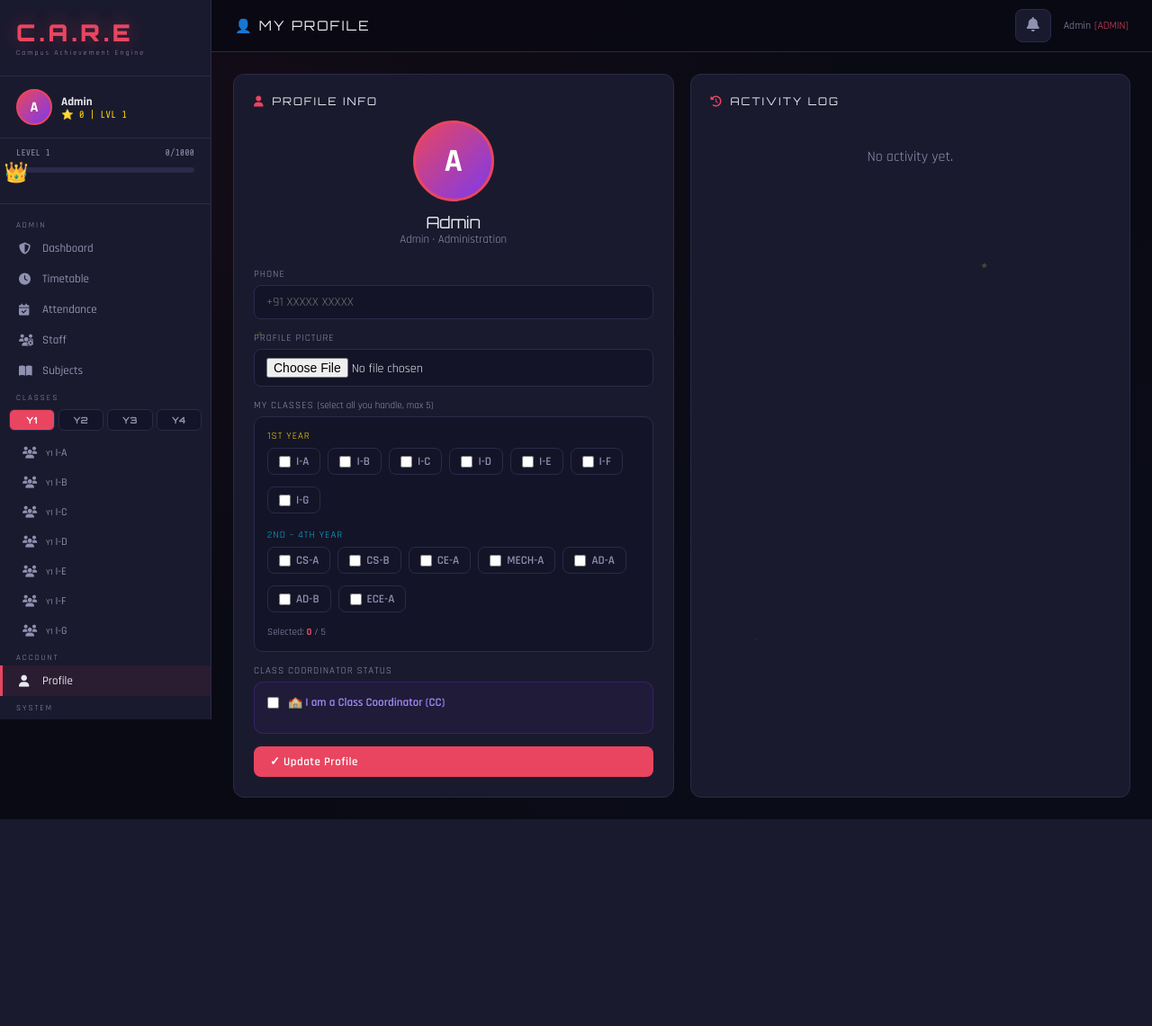
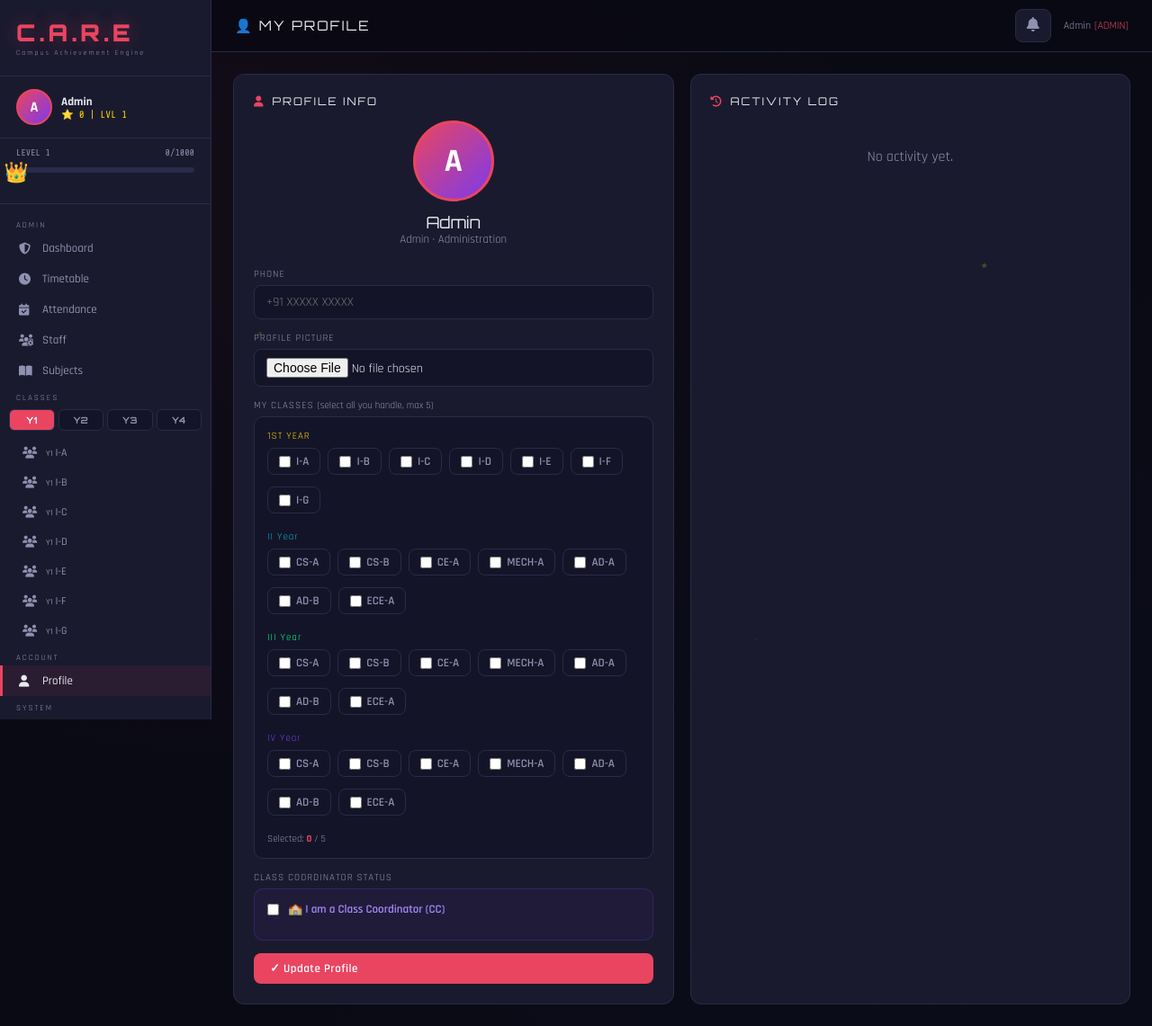
Before and after one commit to SanthiyaRamanan/care-app, a Flask app: page /profile in a window 1280 px wide. Shown: the whole page at 90% size. Before the commit the page ends 911 px from the top, so only its background shows below. Run offline with Flask 3, Linux system fonts and the light colour scheme; a user stored in the database is signed in; data comes from the database, SQL or seed files in the repository; some libraries are stand-ins or nearby versions.

Commit message:
Update profile.html

```diff
--- a/templates/profile.html
+++ b/templates/profile.html
@@ -38,37 +38,49 @@
     <div class="form-group">
       <label>MY CLASSES <span style="color:var(--text2);font-weight:400;text-transform:none;letter-spacing:0;">(select all you handle, max 5)</span></label>
       <div style="background:var(--bg3);border:1px solid var(--border);border-radius:10px;padding:14px;">
+
+        <!-- 1ST YEAR -->
         <div style="font-size:11px;color:var(--gold);letter-spacing:1px;margin-bottom:6px;">1ST YEAR</div>
-        <div style="display:flex;flex-wrap:wrap;gap:8px;margin-bottom:12px;">
+        <div style="display:flex;flex-wrap:wrap;gap:8px;margin-bottom:14px;">
           {% for cls in ['I-A','I-B','I-C','I-D','I-E','I-F','I-G'] %}
+          {% set stored_key = '1-' + cls %}
           <label style="display:flex;align-items:center;gap:6px;cursor:pointer;text-transform:none;letter-spacing:0;font-size:13px;font-weight:600;
-                        background:{% if cls in my_classes %}rgba(233,69,96,0.15){% else %}var(--bg3){% endif %};
-                        border:1px solid {% if cls in my_classes %}var(--accent){% else %}var(--border){% endif %};
+                        background:{% if stored_key in my_classes or cls in my_classes %}rgba(233,69,96,0.15){% else %}var(--bg3){% endif %};
+                        border:1px solid {% if stored_key in my_classes or cls in my_classes %}var(--accent){% else %}var(--border){% endif %};
                         border-radius:8px;padding:6px 12px;transition:all 0.15s;" id="lbl_{{ cls }}"
                 onclick="toggleClass(this, '{{ cls }}')">
             <input type="checkbox" name="staff_classes" value="{{ cls }}"
-                   {% if cls in my_classes %}checked{% endif %}
+                   {% if stored_key in my_classes or cls in my_classes %}checked{% endif %}
                    style="width:auto;accent-color:var(--accent);">
             {{ cls }}
           </label>
           {% endfor %}
         </div>
-        <div style="font-size:11px;color:var(--blue);letter-spacing:1px;margin-bottom:6px;">2ND – 4TH YEAR</div>
-        <div style="display:flex;flex-wrap:wrap;gap:8px;">
+
+        <!-- 2ND–4TH YEAR — grouped by year with year selector per class -->
+        {% for yr, yr_label, yr_color in [(2,'II Year','var(--blue)'),(3,'III Year','var(--green)'),(4,'IV Year','var(--purple)')] %}
+        <div style="font-size:11px;color:{{ yr_color }};letter-spacing:1px;margin-bottom:6px;">{{ yr_label }}</div>
+        <div style="display:flex;flex-wrap:wrap;gap:8px;margin-bottom:14px;">
           {% for cls in ['CS-A','CS-B','CE-A','MECH-A','AD-A','AD-B','ECE-A'] %}
+          {% set stored_key = yr|string + '-' + cls %}
           <label style="display:flex;align-items:center;gap:6px;cursor:pointer;text-transform:none;letter-spacing:0;font-size:13px;font-weight:600;
-                        background:{% if cls in my_classes %}rgba(233,69,96,0.15){% else %}var(--bg3){% endif %};
-                        border:1px solid {% if cls in my_classes %}var(--accent){% else %}var(--border){% endif %};
-                        border-radius:8px;padding:6px 12px;transition:all 0.15s;" id="lbl_{{ cls }}"
-                onclick="toggleClass(this, '{{ cls }}')">
+                        background:{% if stored_key in my_classes %}rgba(233,69,96,0.15){% else %}var(--bg3){% endif %};
+                        border:1px solid {% if stored_key in my_classes %}var(--accent){% else %}var(--border){% endif %};
+                        border-radius:8px;padding:6px 12px;transition:all 0.15s;"
+                onclick="toggleClassYr(this, '{{ cls }}', {{ yr }})">
             <input type="checkbox" name="staff_classes" value="{{ cls }}"
-                   {% if cls in my_classes %}checked{% endif %}
+                   data-year="{{ yr }}"
+                   {% if stored_key in my_classes %}checked{% endif %}
                    style="width:auto;accent-color:var(--accent);">
+            <!-- Hidden field carries year when this checkbox is checked -->
+            <input type="hidden" name="year_for_{{ cls }}" value="{{ yr }}" disabled id="yhid_{{ yr }}_{{ cls }}">
             {{ cls }}
           </label>
           {% endfor %}
         </div>
-        <div id="classCount" style="font-size:11px;color:var(--text2);margin-top:10px;">
+        {% endfor %}
+
+        <div id="classCount" style="font-size:11px;color:var(--text2);margin-top:4px;">
           Selected: <span id="countNum" style="color:var(--accent);font-weight:700;">{{ my_classes|length }}</span> / 5
         </div>
       </div>
@@ -163,22 +175,56 @@ const CLASS_OPTIONS_PROF = {
 };
 
 let maxClasses = 5;
+
+// For 1st year classes (no year ambiguity)
 function toggleClass(label, cls) {
-  const cb = label.querySelector('input[type=checkbox]');
+  const cb = label.querySelector('input[type=checkbox][name="staff_classes"]');
   const checked = document.querySelectorAll('input[name="staff_classes"]:checked').length;
   if (!cb.checked && checked >= maxClasses) {
     alert('Maximum 5 classes allowed!');
-    event.preventDefault();
-    return false;
+    event.preventDefault(); return false;
   }
   setTimeout(() => {
     const isChecked = cb.checked;
     label.style.background = isChecked ? 'rgba(233,69,96,0.15)' : '';
     label.style.borderColor = isChecked ? 'var(--accent)' : 'var(--border)';
-    document.getElementById('countNum').textContent =
-      document.querySelectorAll('input[name="staff_classes"]:checked').length;
+    updateCount();
   }, 10);
 }
+
+// For 2nd-4th year classes — also enable/disable the hidden year field
+function toggleClassYr(label, cls, yr) {
+  const cb   = label.querySelector('input[type=checkbox][name="staff_classes"]');
+  const yhid = document.getElementById(`yhid_${yr}_${cls}`);
+  const checked = document.querySelectorAll('input[name="staff_classes"]:checked').length;
+  if (!cb.checked && checked >= maxClasses) {
+    alert('Maximum 5 classes allowed!');
+    event.preventDefault(); return false;
+  }
+  setTimeout(() => {
+    const isChecked = cb.checked;
+    label.style.background = isChecked ? 'rgba(233,69,96,0.15)' : '';
+    label.style.borderColor = isChecked ? 'var(--accent)' : 'var(--border)';
+    // Enable hidden year field only when checked so it gets submitted
+    if (yhid) yhid.disabled = !isChecked;
+    updateCount();
+  }, 10);
+}
+
+function updateCount() {
+  document.getElementById('countNum').textContent =
+    document.querySelectorAll('input[name="staff_classes"]:checked').length;
+}
+
+// On page load — enable hidden year fields for already-checked boxes
+document.addEventListener('DOMContentLoaded', () => {
+  document.querySelectorAll('input[name="staff_classes"][data-year]:checked').forEach(cb => {
+    const yr  = cb.dataset.year;
+    const cls = cb.value;
+    const hid = document.getElementById(`yhid_${yr}_${cls}`);
+    if (hid) hid.disabled = false;
+  });
+});
 
 function toggleCCProfile() {
   const checked = document.getElementById('ccCheckProfile').checked;
```
